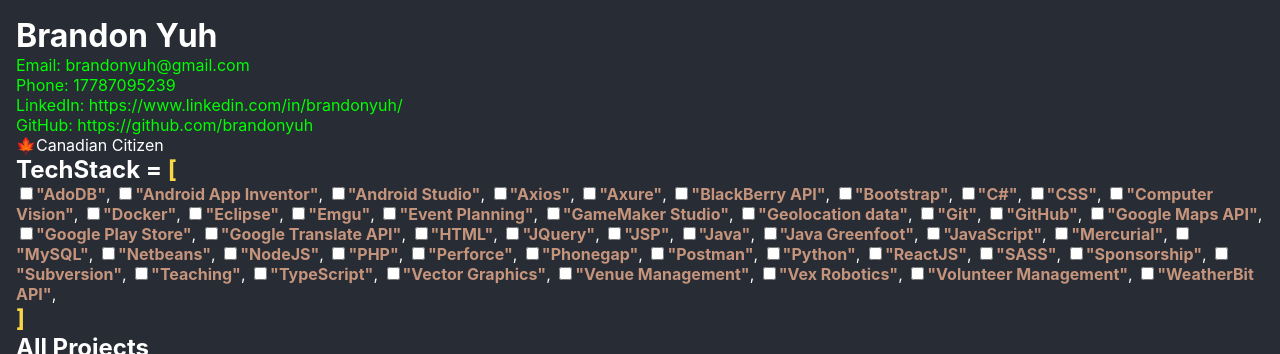
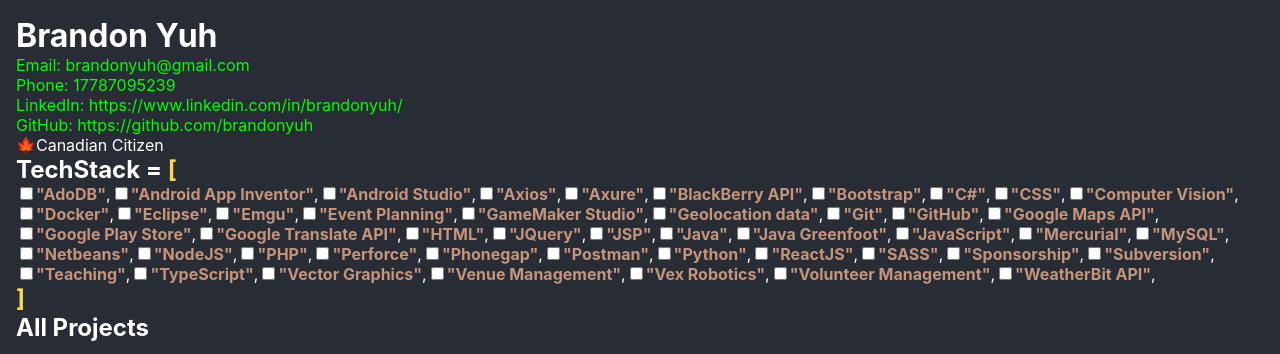
Before and after one commit to brandonyuh/portfolio, a React (Create React App) app: page / in a window 1280 px wide. Shown: the top 354 px of the page. Built offline with nearby package versions, Linux system fonts and the light colour scheme.

Commit message:
Prevent checkboxes from detaching from their items

```diff
--- a/src/App.jsx
+++ b/src/App.jsx
@@ -37,7 +37,7 @@
       <div className="skill__container">
         {skills.sort().map((skill) => {
           return (
-            <span key={skill}>
+            <span className="skill__group" key={skill}>
               <input
                 type="checkbox"
                 id={skill}
--- a/src/App.scss
+++ b/src/App.scss
@@ -41,4 +41,7 @@
     color: #c5947c;
     font-weight: bold;
   }
+  &__group{
+    display: inline-block;
+  }
 }
```
